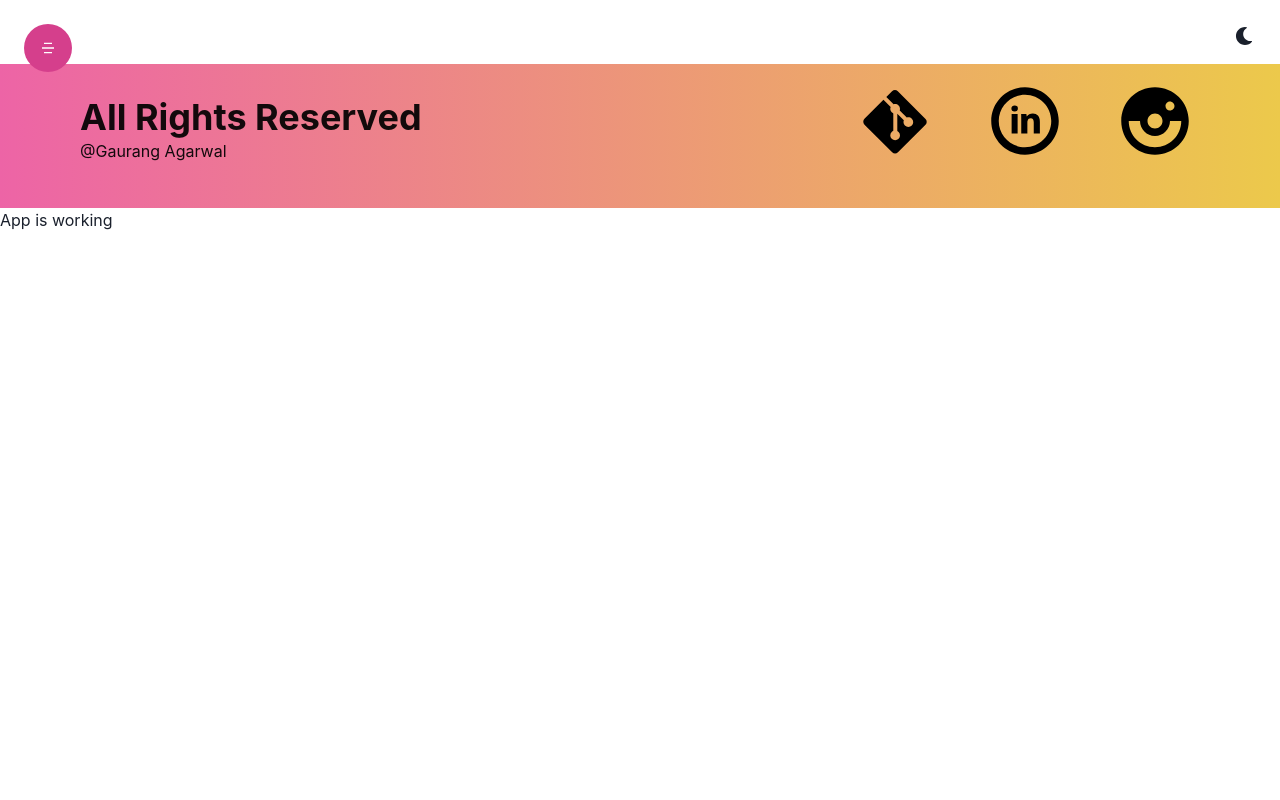
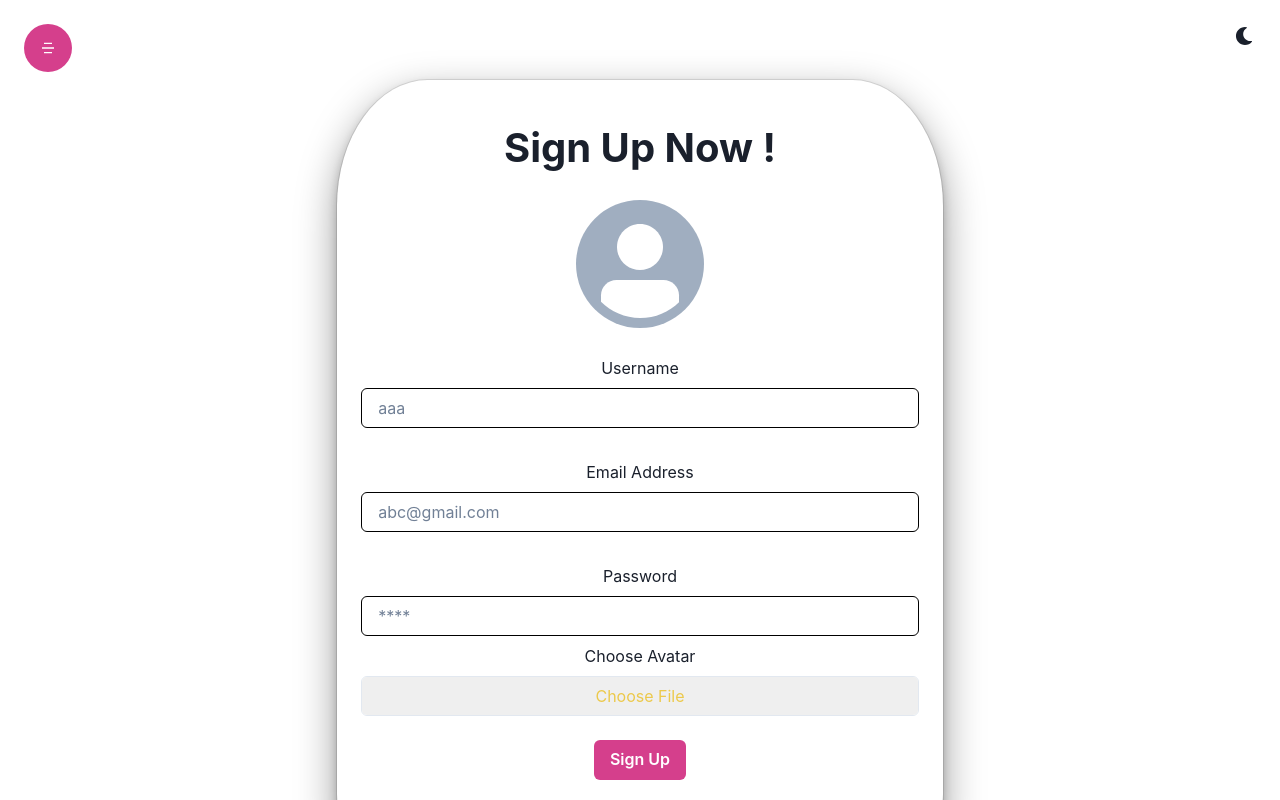
Before and after one commit to GAURANG-21/mern-app, a React (Vite) app in the folder CourseUp/: page /register in a window 1280 px wide. Shown: the top 800 px of the page. Built offline with nearby package versions, Linux system fonts and the light colour scheme.

Commit message:
Added Frontend for Auth

```diff
--- a/CourseUp/src/App.jsx
+++ b/CourseUp/src/App.jsx
@@ -5,6 +5,9 @@ import Courses from "./component/Courses/Courses";
 import Footer from "./component/Layout/Footer/Footer";
 import Header from "./component/Layout/Header/Header";
 import Login from "./component/Auth/Login";
+import Register from "./component/Auth/Register";
+import ForgetPassword from "./component/Auth/ForgetPassword";
+import ResetPassword from "./component/Auth/ResetPassword";
 
 function App() {
   return (
@@ -14,7 +17,13 @@ function App() {
         <Routes>
           <Route path="/" element={<Home />}></Route>
           <Route path="/courses" element={<Courses />}></Route>
-          <Route path="/login" element={<Login/>}></Route>
+          <Route path="/login" element={<Login />}></Route>
+          <Route path="/register" element={<Register />}></Route>
+          <Route path="/forgetPassword" element={<ForgetPassword />} />
+          <Route
+            path="/resetPassword/:token"
+            element={<ResetPassword />}
+          ></Route>
         </Routes>
         <Footer />
       </Router>
--- /dev/null
+++ b/CourseUp/src/component/Auth/ForgetPassword.jsx
@@ -0,0 +1,38 @@
+import { Container, Heading, VStack, Input, Button } from "@chakra-ui/react";
+import { useState } from "react";
+
+const ForgetPassword = () => {
+  const [email, setEmail] = useState();
+
+  return (
+    <Container py={"20"} height={"82vh"}>
+      <form action="">
+        <Heading
+          my="16"
+          textTransform={"uppercase"}
+          textAlign={["center", "left"]}
+        >
+          Forgot Password
+        </Heading>
+      </form>
+      <VStack spacing={8}>
+        <Input
+          required
+          id="email"
+          value={email}
+          onChange={(e) => {
+            setEmail(e.target.value);
+          }}
+          placeholder="abc@gmail.com"
+          type="email"
+          focusBorderColor="yellow.500"
+        />
+        <Button type="submit" w={"80%"} colorScheme={"yellow"}>
+          Send Reset Link
+        </Button>
+      </VStack>
+    </Container>
+  );
+};
+
+export default ForgetPassword;
--- /dev/null
+++ b/CourseUp/src/component/Auth/Register.jsx
@@ -0,0 +1,136 @@
+import {
+  Container,
+  Heading,
+  VStack,
+  Input,
+  Button,
+  Box,
+  Avatar,
+} from "@chakra-ui/react";
+import { useState } from "react";
+import { Link } from "react-router-dom";
+
+const fileUploadCss = {
+  cursor: "pointer",
+  marginLeft: "-5%",
+  width: "110%",
+  border: "none",
+  height: "100%",
+  color: "#ECC94B",
+  backgroundColor: "red.400",
+};
+
+const fileUploadStyle = {
+  "&::file-selector-button": fileUploadCss,
+};
+
+const Register = () => {
+  const [email, setEmail] = useState("");
+  const [password, setPassword] = useState("");
+  const [userName, setUserName] = useState("");
+  const [imagePrev, setImagePrev] = useState("");
+  const [image, setImage] = useState("");
+
+  const changeImageHandler = (e) => {
+    const file = e.target.files[0];
+
+    const reader = new FileReader();
+    reader.readAsDataURL(file);
+
+    reader.onloadend = () => {
+      setImagePrev(reader.result);
+      setImage(reader.result);
+    };
+  };
+
+  return (
+    <Container
+      h={["130vh", "118vh", "118vh", "105vh"]}
+      marginTop={["6vh", "10vh"]}
+      boxShadow="dark-lg"
+      p={["12", "6"]}
+      rounded="15%"
+    >
+      <Heading
+        marginBottom={"3vh"}
+        fontSize={["2em", "2.5em"]}
+        textAlign={"center"}
+        pt={["0", "5"]}
+      >
+        Sign Up Now !
+      </Heading>
+      <Box display={"flex"} justifyContent={"center"} m={"7"}>
+        <Avatar src={imagePrev} size={"2xl"} />
+      </Box>
+      <form action="">
+        <VStack justifyContent={"start"}>
+          <label htmlFor="username">Username</label>
+          <Input
+            required
+            style={{ borderColor: "black" }}
+            type="text"
+            id="username"
+            placeholder="aaa"
+            value={userName}
+            onChange={(e) => {
+              setUserName(e.target.value);
+            }}
+            marginBottom={"3vh"}
+          />
+          <label htmlFor="email">Email Address</label>
+          <Input
+            required
+            style={{ borderColor: "black" }}
+            type="email"
+            id="email"
+            placeholder="abc@gmail.com"
+            value={email}
+            onChange={(e) => {
+              setEmail(e.target.value);
+            }}
+            marginBottom={"3vh"}
+          />
+          <label htmlFor="email">Password</label>
+          <Input
+            required
+            style={{ borderColor: "black" }}
+            type="password"
+            id="password"
+            placeholder="****"
+            value={password}
+            onChange={(e) => {
+              setPassword(e.target.value);
+            }}
+            focusBorderColor="blackAlpha.400"
+          />
+          <label htmlFor="image">Choose Avatar</label>
+          <Input
+            accept="image/*"
+            required
+            type="file"
+            id="image"
+            focusBorderColor="blackAlpha.400"
+            css={fileUploadStyle}
+            onChange={changeImageHandler}
+          />
+          <VStack py={"4"} spacing={4} width={"100%"}>
+            <Button type="submit" colorScheme="pink">
+              Sign Up
+            </Button>
+            <Box>
+              Already Signed In?{" "}
+              <Link to="/login">
+                <Button variant={"link"} size={"md"}>
+                  Login
+                </Button>
+              </Link>{" "}
+              here
+            </Box>
+          </VStack>
+        </VStack>
+      </form>
+    </Container>
+  );
+};
+
+export default Register;
--- /dev/null
+++ b/CourseUp/src/component/Auth/ResetPassword.jsx
@@ -0,0 +1,35 @@
+import { Container, Heading, VStack, Input, Button } from "@chakra-ui/react"
+import { useState } from "react"
+import { useParams } from "react-router-dom";
+
+const ResetPassword = () => {
+    const [password, setPassword] = useState("");
+    const params = useParams()
+    console.log(params)
+
+  return (
+    <Container py={'20'} height={"82vh"}>
+      <form action="">
+        <Heading
+        my="16"
+        textTransform={"uppercase"}
+        textAlign={["center","left"]}>
+        Reset Password
+        </Heading>
+      </form>
+      <VStack spacing={8}>
+        <Input
+        required
+        value={password}
+        onChange={(e)=>{setPassword(e.target.value)}}
+        placeholder="abc@gmail.com"
+        type="email"
+        focusBorderColor="yellow.500"
+        />
+        <Button type="submit" w={"80%"} colorScheme={"yellow"}>Reset Password</Button>
+      </VStack>
+    </Container>
+  )
+}
+
+export default ResetPassword
--- a/CourseUp/src/component/Layout/Footer/Footer.jsx
+++ b/CourseUp/src/component/Layout/Footer/Footer.jsx
@@ -9,7 +9,7 @@ const Footer = () => {
   return (
     <Stack
       bgGradient={"linear(to-r, pink.400, yellow.400)"}
-      h={["22vh","17vh", "18vh"]}
+      h={["26vh", "17vh", "18vh"]}
       spacing={2}
       display={"flex"}
       flexDirection={["column", "row"]}
@@ -31,10 +31,10 @@ const Footer = () => {
       </Box>
       <HStack
         spacing={["2", "10"]}
-        justifyContent={["space-evenly","center"]}
+        justifyContent={["space-evenly", "center"]}
         alignItems={["space-evenly", "center"]}
         color={"black"}
-        fontSize={["60","60", "90"]}
+        fontSize={["60", "60", "90"]}
         py={["0", "8", "3"]}
       >
         <a
```
Also changed, not shown: CourseUp/src/ColorModeSwitcher.jsx (+13 -13 lines), CourseUp/src/component/Courses/Courses.jsx (+6 -3 lines), CourseUp/src/component/Home/home.css (line endings or trailing spaces).
